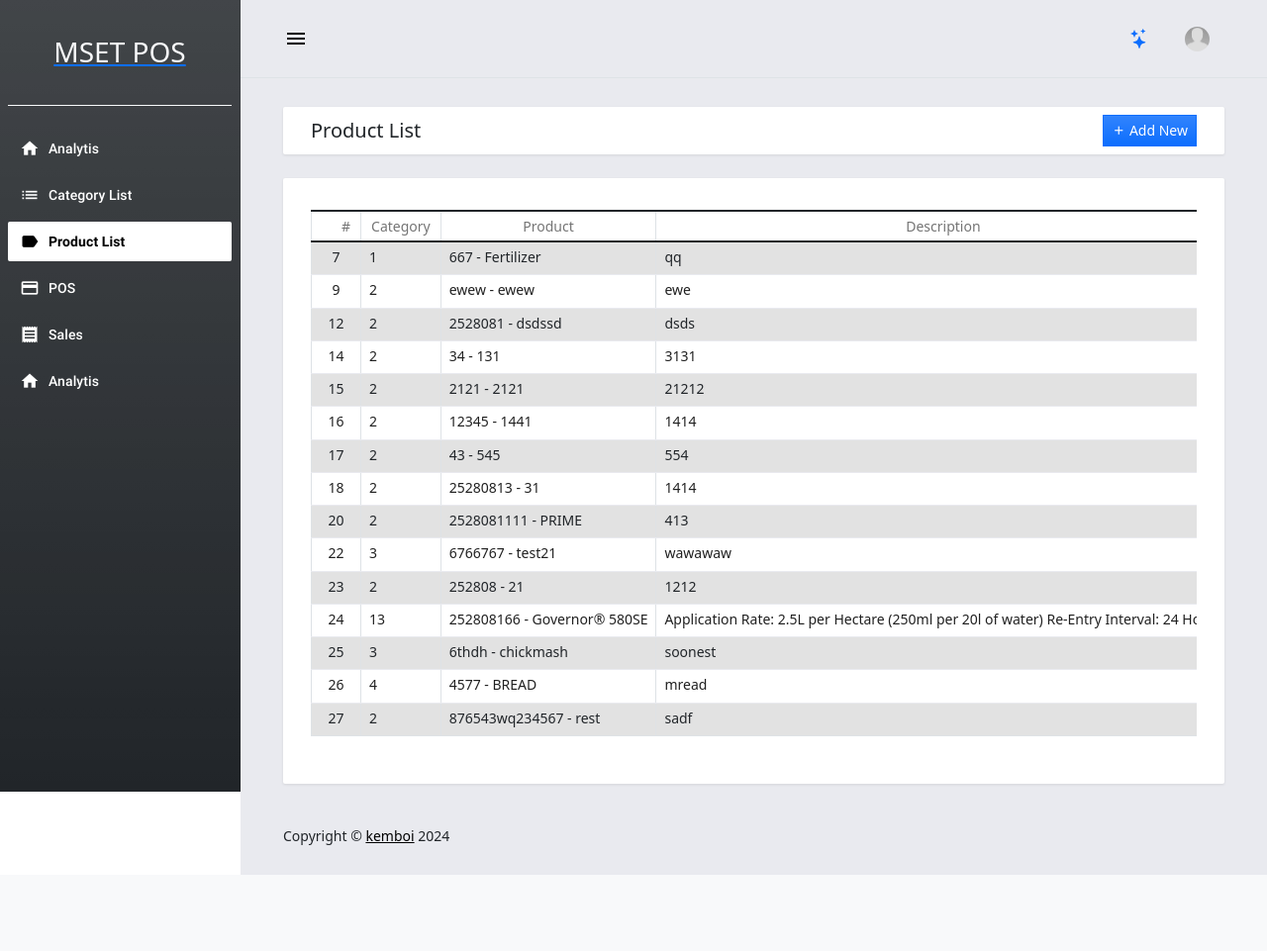
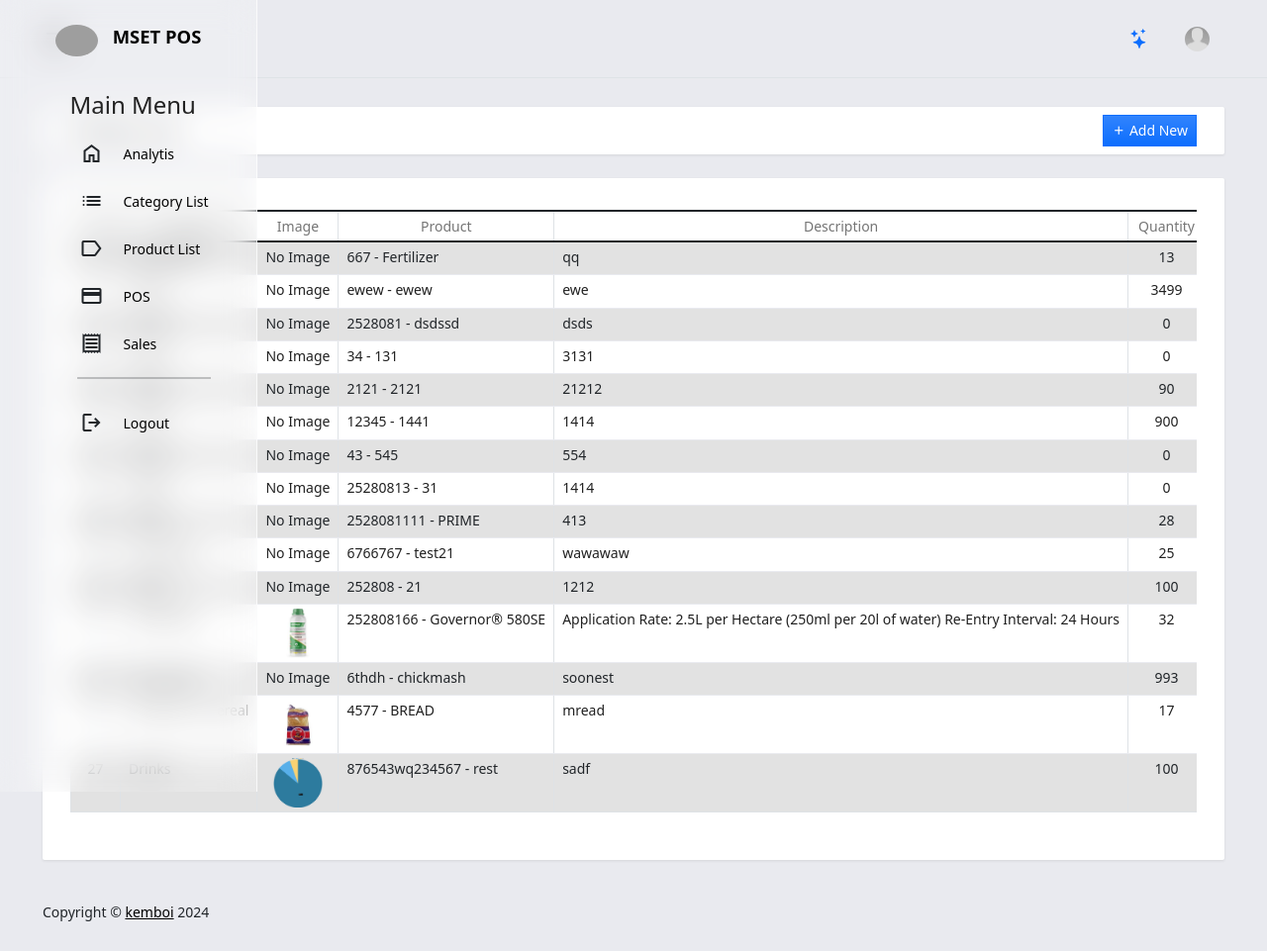
Before and after one commit to kemboi-73/MSET, a Django app: page /products in a window 1280 px wide. Shown: the whole page at 99% size. Before the commit the page ends 884 px from the top, so only its background shows below. Run offline with Django 3.2, Linux system fonts and the light colour scheme; data comes from the database, SQL or seed files in the repository; both versions use the stored data as it was after the commit; some libraries are stand-ins or nearby versions; grey boxes are pictures that could not be loaded.

Commit message:
image addition

```diff
--- a/posApp/models.py
+++ b/posApp/models.py
@@ -21,6 +21,8 @@ class Products(models.Model):
     status = models.IntegerField(default=1)
     quantity = models.IntegerField(default=0)
     low_quantity_threshold = models.IntegerField(default=0)
+    image = models.ImageField(upload_to='products/', blank=True, null=True)  # New field
+
 
     def __str__(self):
         return self.code + " - " + self.name
--- a/posApp/templates/posApp/navigation.html
+++ b/posApp/templates/posApp/navigation.html
@@ -1,46 +1,159 @@
 {% load static %}
-<!-- partial:partials/_sidebar.html -->
-<aside class="mdc-drawer mdc-drawer--dismissible mdc-drawer--open bg-dark bg-gradient">
-    <div class="mdc-drawer__header border-bottom border-light">
-        <a href="{% url 'home-page' %}" class="brand-logo">
-            <h3 class="text-center text-light">MSET POS</h3>
-        </a>
-    </div>
-    <div class="mdc-drawer__content">
-        <div class="mdc-list-group">
-            <nav class="mdc-list mdc-drawer-menu">
-                <div class="mdc-list-item mdc-drawer-item">
-                    <a class="mdc-drawer-link" href="{% url 'home-page' %}">
-                        <i class="material-icons mdc-list-item__start-detail mdc-drawer-item-icon" aria-hidden="true">home</i> Analytis
-                    </a>
-                </div>
-                <div class="mdc-list-item mdc-drawer-item">
-                    <a class="mdc-drawer-link" href="{% url 'category-page' %}">
-                        <i class="material-icons mdc-list-item__start-detail mdc-drawer-item-icon" aria-hidden="true">list</i> Category List
-                    </a>
-                </div>
-                <div class="mdc-list-item mdc-drawer-item">
-                    <a class="mdc-drawer-link" href="{% url 'product-page' %}">
-                        <i class="material-icons mdc-list-item__start-detail mdc-drawer-item-icon" aria-hidden="true">label</i> Product List
-                    </a>
-                </div>
-                <div class="mdc-list-item mdc-drawer-item">
-                    <a class="mdc-drawer-link" href="{% url 'pos-page' %}">
-                        <i class="material-icons mdc-list-item__start-detail mdc-drawer-item-icon" aria-hidden="true">payment</i> POS
-                    </a>
-                </div>
-                <div class="mdc-list-item mdc-drawer-item">
-                    <a class="mdc-drawer-link" href="{% url 'sales-page' %}">
-                        <i class="material-icons mdc-list-item__start-detail mdc-drawer-item-icon" aria-hidden="true">receipt</i> Sales
-                    </a>
-                </div>
-                <div class="mdc-list-item mdc-drawer-item">
-                    <a class="mdc-drawer-link" href="{% url 'home-page' %}">
-                        <i class="material-icons mdc-list-item__start-detail mdc-drawer-item-icon" aria-hidden="true">home</i> Analytis
-                    </a>
-                </div>
-            </nav>
+<!DOCTYPE html>
+<html lang="en">
+<head>
+    <meta charset="UTF-8">
+    <meta name="viewport" content="width=device-width, initial-scale=1.0">
+    <title>MSET POS Sidebar</title>
+    <!-- Importing Google Fonts and Material Icons -->
+    <link rel="stylesheet" href="https://fonts.googleapis.com/css2?family=Poppins:wght@400;500;600;700&display=swap">
+    <link rel="stylesheet" href="https://fonts.googleapis.com/css2?family=Material+Symbols+Outlined:wght@100;200;300;400;500;600;700&display=swap">
+    <style>
+        .sidebar {
+            position: fixed;
+            top: 0;
+            left: 0;
+            width: 110px;
+            height: 100%;
+            display: flex;
+            align-items: center;
+            flex-direction: column;
+            background: rgba(255, 255, 255, 0.2);
+            backdrop-filter: blur(17px);
+            -webkit-backdrop-filter: blur(17px);
+            border-right: 1px solid rgba(255, 255, 255, 0.7);
+            transition: width 0.3s ease;
+            z-index: 1050; /* Ensure it's above other content */
+            overflow: hidden; /* Hide overflowing content */
+        }
+
+        .sidebar:hover {
+            width: 260px;
+        }
+
+        .sidebar .logo {
+            color: #000;
+            display: flex;
+            align-items: center;
+            padding: 25px 10px 15px;
+        }
+
+        .logo img {
+            width: 43px;
+            border-radius: 50%;
+        }
+
+        .logo h2 {
+            font-size: 1.15rem;
+            font-weight: 600;
+            margin-left: 15px;
+            display: none;
+        }
+
+        .sidebar:hover .logo h2 {
+            display: block;
+        }
+
+        .sidebar .links {
+            list-style: none;
+            margin-top: 20px;
+            overflow-y: auto;
+            height: calc(100% - 140px);
+        }
+
+        .sidebar .links::-webkit-scrollbar {
+            display: none;
+        }
+
+        .links li {
+            display: flex;
+            border-radius: 4px;
+            align-items: center;
+        }
+
+        .links li:hover {
+            cursor: pointer;
+            background: #fff;
+        }
+
+        .links h4 {
+            color: #222;
+            font-weight: 500;
+            display: none;
+            margin-bottom: 10px;
+        }
+
+        .sidebar:hover .links h4 {
+            display: block;
+        }
+
+        .links hr {
+            margin: 10px 8px;
+            border: 1px solid #4c4c4c;
+        }
+
+        .sidebar:hover .links hr {
+            border-color: transparent;
+        }
+
+        .links li span {
+            padding: 12px 10px;
+            font-family: 'Material Symbols Outlined', sans-serif;
+        }
+
+        .links li a {
+            padding: 10px;
+            color: #000;
+            display: none;
+            font-weight: 500;
+            white-space: nowrap;
+            text-decoration: none;
+        }
+
+        .sidebar:hover .links li a {
+            display: block;
+        }
+
+        .links .logout-link {
+            margin-top: 20px;
+        }
+    </style>
+
+</head>
+<body>
+    <aside class="sidebar">
+        <div class="logo">
+            <img src="images/logo.jpg" alt="logo">
+            <h2>MSET POS</h2>
         </div>
-    </div>
-</aside>
-<!-- partial -->
+        <ul class="links">
+            <h4>Main Menu</h4>
+            <li>
+                <span class="material-symbols-outlined">home</span>
+                <a href="{% url 'home-page' %}">Analytis</a>
+            </li>
+            <li>
+                <span class="material-symbols-outlined">list</span>
+                <a href="{% url 'category-page' %}">Category List</a>
+            </li>
+            <li>
+                <span class="material-symbols-outlined">label</span>
+                <a href="{% url 'product-page' %}">Product List</a>
+            </li>
+            <li>
+                <span class="material-symbols-outlined">payment</span>
+                <a href="{% url 'pos-page' %}">POS</a>
+            </li>
+            <li>
+                <span class="material-symbols-outlined">receipt</span>
+                <a href="{% url 'sales-page' %}">Sales</a>
+            </li>
+            <hr>
+            <li class="logout-link">
+                <span class="material-symbols-outlined">logout</span>
+                <a href="#">Logout</a>
+            </li>
+        </ul>
+    </aside>
+</body>
+</html>
--- a/posApp/templates/posApp/products.html
+++ b/posApp/templates/posApp/products.html
@@ -1,10 +1,13 @@
-{% extends "posApp/base.html" %} {% block pageContent %}
+{% extends "posApp/base.html" %}
+{% block pageContent %}
 <div class="mdc-layout-grid__cell stretch-card mdc-layout-grid__cell--span-12">
     <div class="mdc-card py-2">
         <div class="d-flex justify-content-between align-items-center">
             <h4 class="card-title mb-0">Product List</h4>
             <div class="text-start">
-                <button class="btn btn-primary bg-gradient btn-sm rounded-0" id="create_new"><i class="mdi mdi-plus"></i><span> Add New</span></button>
+                <button class="btn btn-primary bg-gradient btn-sm rounded-0" id="create_new">
+                    <i class="mdi mdi-plus"></i><span> Add New</span>
+                </button>
             </div>
         </div>
     </div>
@@ -16,16 +19,18 @@
                 <colgroup>
                     <col width="5%">
                     <col width="15%">
-                    <col width="20%">
+                    <col width="10%"> <!-- Adjusted width for the image column -->
+                    <col width="15%">
                     <col width="20%">
                     <col width="10%">
-                    <col width="15%">
+                    <col width="10%">
                     <col width="15%">
                 </colgroup>
                 <thead>
                     <tr>
                         <th class="text-center py-1">#</th>
                         <th class="text-center py-1">Category</th>
+                        <th class="text-center py-1">Image</th> <!-- New column for image -->
                         <th class="text-center py-1">Product</th>
                         <th class="text-center py-1">Description</th>
                         <th class="text-center py-1">Quantity</th>
@@ -37,21 +42,30 @@
                     {% for product in products %}
                     <tr>
                         <td class="px-2 py-1 text-center">{{ product.id }}</td>
-                        <td class="px-2 py-1 text-start">{{ product.category_id }}</td>
+                        <td class="px-2 py-1 text-start">{{ product.category.name }}</td> <!-- Access the category name -->
+                        <td class="px-2 py-1 text-center">
+                            {% if product.image %}
+                            <img src="{{ product.image.url }}" alt="Product Image" width="50">
+                            {% else %}
+                            No Image
+                            {% endif %}
+                        </td>
                         <td class="px-2 py-1 text-start">{{ product.code }} - {{ product.name }}</td>
                         <td class="px-2 py-1 text-start">{{ product.description }}</td>
                         <td class="px-2 py-1 text-center">{{ product.quantity }}</td>
                         <td class="px-2 py-1 text-center">
                             {% if product.status == 1 %}
-                            <span class="badge bg-primary rounded-pill px-3">Active</span> {% else %}
-                            <span class="badge bg-secondary rounded-pill px-3">Inactive</span> {% endif %}
+                            <span class="badge bg-primary rounded-pill px-3">Active</span>
+                            {% else %}
+                            <span class="badge bg-secondary rounded-pill px-3">Inactive</span>
+                            {% endif %}
                         </td>
                         <td class="px-2 py-1 text-center">
                             <button class="mdc-button mdc-button--raised p-1 icon-button filled-button--light mdc-ripple-upgraded edit-data" type="button" data-id="{{ product.pk }}" title="Edit">
                                 <i class="material-icons mdc-button__icon">edit</i>
                             </button>
                             <button class="mdc-button mdc-button--raised p-1 icon-button filled-button--danger mdc-ripple-upgraded delete-data" type="button" data-id="{{ product.pk }}" title="Delete">
-                                <i class="material-icons mdc-button__icon">deleteoutline</i>
+                                <i class="material-icons mdc-button__icon">delete_outline</i>
                             </button>
                         </td>
                     </tr>
@@ -61,27 +75,28 @@
         </div>
     </div>
 </div>
-{% endblock pageContent %} {% block ScriptBlock %}
+{% endblock pageContent %}
+{% block ScriptBlock %}
 <script>
     $(function() {
         $('#create_new').click(function() {
             uni_modal("Add New Product", "{% url 'manage_products-page' %}")
-        })
+        });
         $('.edit-data').click(function() {
             uni_modal("Edit Product", "{% url 'manage_products-page' %}?id=" + $(this).attr('data-id'))
-        })
+        });
         $('.delete-data').click(function() {
             _conf("Are you sure to delete this Product?", "delete_product", [$(this).attr('data-id')])
-        })
+        });
 
         $('#uni_modal').on('shown.bs.modal', function() {
             $('#category_id').select2({
                 placeholder: "Please Select Category Here",
                 width: '100%',
                 dropdownParent: $('#uni_modal')
-            })
-        })
-    })
+            });
+        });
+    });
 
     function delete_product($id) {
         start_loader();
@@ -96,19 +111,19 @@
             },
             dataType: "json",
             error: err => {
-                console.log(err)
-                alert_toast("An error occured.", 'error');
+                console.log(err);
+                alert_toast("An error occurred.", 'error');
                 end_loader();
             },
             success: function(resp) {
                 if (typeof resp == 'object' && resp.status == 'success') {
                     location.reload();
                 } else {
-                    alert_toast("An error occured.", 'error');
+                    alert_toast("An error occurred.", 'error');
                     end_loader();
                 }
             }
-        })
+        });
     }
 </script>
 {% endblock ScriptBlock %}
--- a/posApp/urls.py
+++ b/posApp/urls.py
@@ -4,6 +4,8 @@ from django.contrib.auth import views as auth_views
 from django.urls import path
 from django.views.generic.base import RedirectView
 from .views import home, low_quantity_products
+from django.conf import settings
+from django.conf.urls.static import static
 
 urlpatterns = [
     path('redirect-admin', RedirectView.as_view(url="/admin"),name="redirect-admin"),
@@ -16,7 +18,7 @@ urlpatterns = [
     path('save_category', views.save_category, name="save-category-page"),
     path('delete_category', views.delete_category, name="delete-category"),
     path('products', views.products, name="product-page"),
-    path('manage_products', views.manage_products, name="manage_products-page"),
+    path('manage_products', views.manage_product, name="manage_products-page"),
     # path('test', views.test, name="test-page"),
     path('save_product', views.save_product, name="save-product-page"),
     path('delete_product', views.delete_product, name="delete-product"),
@@ -43,4 +45,4 @@ urlpatterns = [
     # path('filter_most_sold_products/', views.filter_most_sold_products, name='filter_most_sold_products'),
     path('sales/', views.salesList, name='sales-list'),
     path('sales/export/<str:file_format>/', views.export_sales, name='export-sales'),
-]
+    ] + static(settings.MEDIA_URL, document_root=settings.MEDIA_ROOT)
--- a/posApp/views.py
+++ b/posApp/views.py
@@ -261,23 +261,33 @@ def products(request):
         'products':product_list,
     }
     return render(request, 'posApp/products.html',context)
-@login_required
-def manage_products(request):
-    product = {}
-    categories = Category.objects.filter(status = 1).all()
-    if request.method == 'GET':
-        data =  request.GET
-        id = ''
-        if 'id' in data:
-            id= data['id']
-        if id.isnumeric() and int(id) > 0:
-            product = Products.objects.filter(id=id).first()
+# @login_required
+# def manage_products(request):
+#     product = {}
+#     categories = Category.objects.filter(status = 1).all()
+#     if request.method == 'GET':
+#         data =  request.GET
+#         id = ''
+#         if 'id' in data:
+#             id= data['id']
+#         if id.isnumeric() and int(id) > 0:
+#             product = Products.objects.filter(id=id).first()
 
+#     context = {
+#         'product' : product,
+#         'categories' : categories
+#     }
+#     return render(request, 'posApp/manage_product.html',context)
+
+def manage_product(request):
+    product_id = request.GET.get('id')
+    product = get_object_or_404(Products, id=product_id) if product_id else None
+    categories = Category.objects.all()
     context = {
-        'product' : product,
-        'categories' : categories
+        'product': product,
+        'categories': categories
     }
-    return render(request, 'posApp/manage_product.html',context)
+    return render(request, 'posApp/manage_product.html', context)
 def test(request):
     categories = Category.objects.all()
     context = {
@@ -329,53 +339,85 @@ def test(request):
 #             resp['status'] = 'failed'
 #     return HttpResponse(json.dumps(resp), content_type="application/json")
 
-@login_required
+# @login_required
+# def save_product(request):
+#     data = request.POST
+#     resp = {'status': 'failed'}
+#     id = data.get('id', '')
+#     code = data.get('code', '')
+
+#     if id.isnumeric() and int(id) > 0:
+#         check = Products.objects.exclude(id=id).filter(code=code).exists()
+#     else:
+#         check = Products.objects.filter(code=code).exists()
+
+#     if check:
+#         resp['msg'] = "Product Code Already Exists in the database"
+#     else:
+#         try:
+#             category = Category.objects.get(id=data['category_id'])
+#             if id.isnumeric() and int(id) > 0:
+#                 product = Products.objects.get(id=id)
+#                 product.code = code
+#                 product.category = category
+#                 product.name = data['name']
+#                 product.description = data['description']
+#                 product.price = float(data['price'])
+#                 product.status = data['status']
+#                 product.quantity = int(data['quantity'])
+#                 product.low_quantity_threshold = int(data['low_quantity_threshold'])
+#                 product.save()
+#             else:
+#                 Products.objects.create(
+#                     code=code,
+#                     category=category,
+#                     name=data['name'],
+#                     description=data['description'],
+#                     price=float(data['price']),
+#                     status=data['status'],
+#                     quantity=int(data['quantity']),
+#                     low_quantity_threshold=int(data['low_quantity_threshold'])
+#                 )
+#             resp['status'] = 'success'
+#             messages.success(request, 'Product Successfully saved.')
+#         except Category.DoesNotExist:
+#             resp['msg'] = "Category does not exist"
+#         except Exception as e:
+#             resp['msg'] = f"An error occurred: {str(e)}"
+#     return HttpResponse(json.dumps(resp), content_type="application/json")
+from django.shortcuts import render, redirect, get_object_or_404
+from django.http import JsonResponse
+from .models import Products, Category
+from django.views.decorators.csrf import csrf_exempt
+
+@csrf_exempt
 def save_product(request):
-    data = request.POST
-    resp = {'status': 'failed'}
-    id = data.get('id', '')
-    code = data.get('code', '')
+    if request.method == 'POST':
+        product_id = request.POST.get('id')
+        if product_id:
+            product = get_object_or_404(Products, id=product_id)
+        else:
+            product = Products()
 
-    if id.isnumeric() and int(id) > 0:
-        check = Products.objects.exclude(id=id).filter(code=code).exists()
-    else:
-        check = Products.objects.filter(code=code).exists()
+        product.code = request.POST.get('code')
+        product.low_quantity_threshold = request.POST.get('low_quantity_threshold')
+        product.category_id = request.POST.get('category_id')
+        product.name = request.POST.get('name')
+        product.description = request.POST.get('description')
+        product.price = request.POST.get('price')
+        product.quantity = request.POST.get('quantity')
+        product.status = request.POST.get('status')
 
-    if check:
-        resp['msg'] = "Product Code Already Exists in the database"
-    else:
+        if 'image' in request.FILES:
+            product.image = request.FILES['image']
+
         try:
-            category = Category.objects.get(id=data['category_id'])
-            if id.isnumeric() and int(id) > 0:
-                product = Products.objects.get(id=id)
-                product.code = code
-                product.category = category
-                product.name = data['name']
-                product.description = data['description']
-                product.price = float(data['price'])
-                product.status = data['status']
-                product.quantity = int(data['quantity'])
-                product.low_quantity_threshold = int(data['low_quantity_threshold'])
-                product.save()
-            else:
-                Products.objects.create(
-                    code=code,
-                    category=category,
-                    name=data['name'],
-                    description=data['description'],
-                    price=float(data['price']),
-                    status=data['status'],
-                    quantity=int(data['quantity']),
-                    low_quantity_threshold=int(data['low_quantity_threshold'])
-                )
-            resp['status'] = 'success'
-            messages.success(request, 'Product Successfully saved.')
-        except Category.DoesNotExist:
-            resp['msg'] = "Category does not exist"
+            product.save()
+            return JsonResponse({'status': 'success'})
         except Exception as e:
-            resp['msg'] = f"An error occurred: {str(e)}"
-    return HttpResponse(json.dumps(resp), content_type="application/json")
+            return JsonResponse({'status': 'failed', 'msg': str(e)})
 
+    return JsonResponse({'status': 'failed', 'msg': 'Invalid request'})
 # @login_required
 # def save_product(request):
 #     data = request.POST
```
Also changed, not shown: posApp/templates/posApp/manage_product.html (+31 -36 lines), db.sqlite3, media/products/download_3.jpeg (added), media/products/download_3.png (added), media/products/download_4.jpeg (added), posApp/migrations/0012_products_image.py (added).
